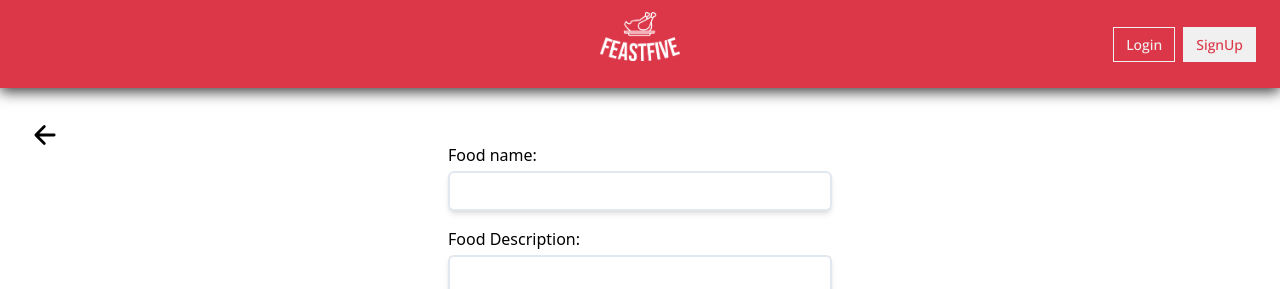
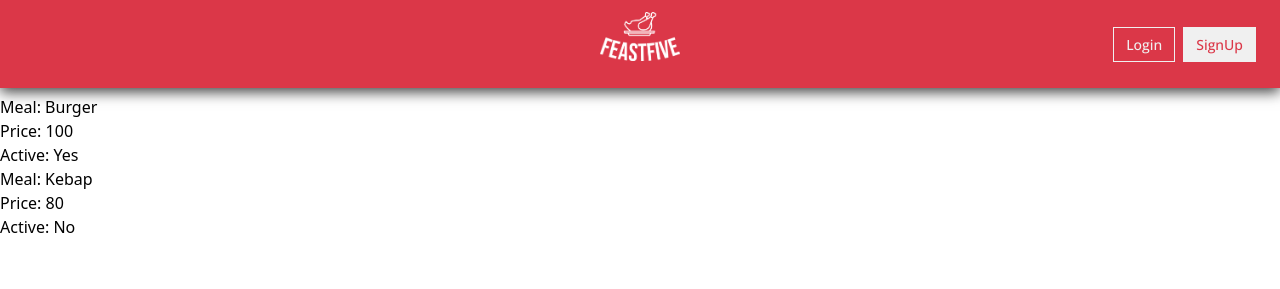
Before and after one commit to FeastFive/feastfive, a React (Create React App) app: page /givenOrders in a window 1280 px wide. Shown: the top 289 px of the page. Built offline with nearby package versions, Linux system fonts and the light colour scheme.

Commit message:
initial commit

```diff
--- a/src/App.js
+++ b/src/App.js
@@ -9,6 +9,7 @@ import ForgotPasswordPage from "./pages/forgotPassword/ForgotPasswordPage";
 import ChangePassword from "./pages/changePassword/ChangePassword";
 import RestaurantPanelPage from "./pages/restaurantPanelPage/RestaurantPanelPage";
 import Profile from "./pages/profilePage/Profile";
+import GivenOrders from "./pages/orderPages/GivenOrders";
 import NoPage from "./pages/notFound/NoPage";
 import { ToastContainer } from "react-toastify";
 import "react-toastify/dist/ReactToastify.css";
@@ -18,7 +19,7 @@ import Navbar from "./components/Navbar";
 import Menu from "./pages/restaurant/menu/Menu";
 import UpdateMenu from "./pages/restaurant/updateMenu/UpdateMenu";
 import { useSelector } from "react-redux";
-import RestaurantFoodList from "./pages/restaurant/restaurantFoodList/RestaurantFoods"
+import RestaurantFoodList from "./pages/restaurant/restaurantFoodList/RestaurantFoods";
 import CartPage from "./pages/CartPage/CartPage";
 
 function App() {
@@ -34,7 +35,10 @@ function App() {
           <Route index element={<HomePage />} />
           <Route path="/home" element={<HomePage />} />
           <Route path="/food" element={<FoodHome />} />
-          <Route path="/restaurantFoods/:restaurandId/:foodName" element={<RestaurantFoodList />} />
+          <Route
+            path="/restaurantFoods/:restaurandId/:foodName"
+            element={<RestaurantFoodList />}
+          />
 
           <Route path="/cart" element={<CartPage />} />
           <Route
@@ -98,6 +102,7 @@ function App() {
           <Route path="/forgotPassword" element={<ForgotPasswordPage />} />
           <Route path="/changePassword" element={<ChangePassword />} />
           <Route path="/profile" element={<Profile />} />
+          <Route path="/givenOrders" element={<GivenOrders />} />
           <Route path="*" element={<NoPage />} />
         </Routes>
       </BrowserRouter>
--- /dev/null
+++ b/src/pages/orderPages/GivenOrders.js
@@ -0,0 +1,28 @@
+import React from "react";
+import { useSelector } from "react-redux";
+import Navbar from "../../components/Navbar";
+
+const GivenOrders = () => {
+  // Assuming you will replace useSelector with real usage when needed
+  // const user = useSelector((state) => state.user);
+
+  const DUMMY_ORDERS = [
+    { Meal: "Burger", Price: 100, IsActive: true },
+    { Meal: "Kebap", Price: 80, IsActive: false },
+  ];
+
+  return (
+    <div>
+      <Navbar />
+      {DUMMY_ORDERS.map((order, index) => (
+        <div key={index}>
+          <p>Meal: {order.Meal}</p>
+          <p>Price: {order.Price}</p>
+          <p>Active: {order.IsActive ? "Yes" : "No"}</p>
+        </div>
+      ))}
+    </div>
+  );
+};
+
+export default GivenOrders;
```
